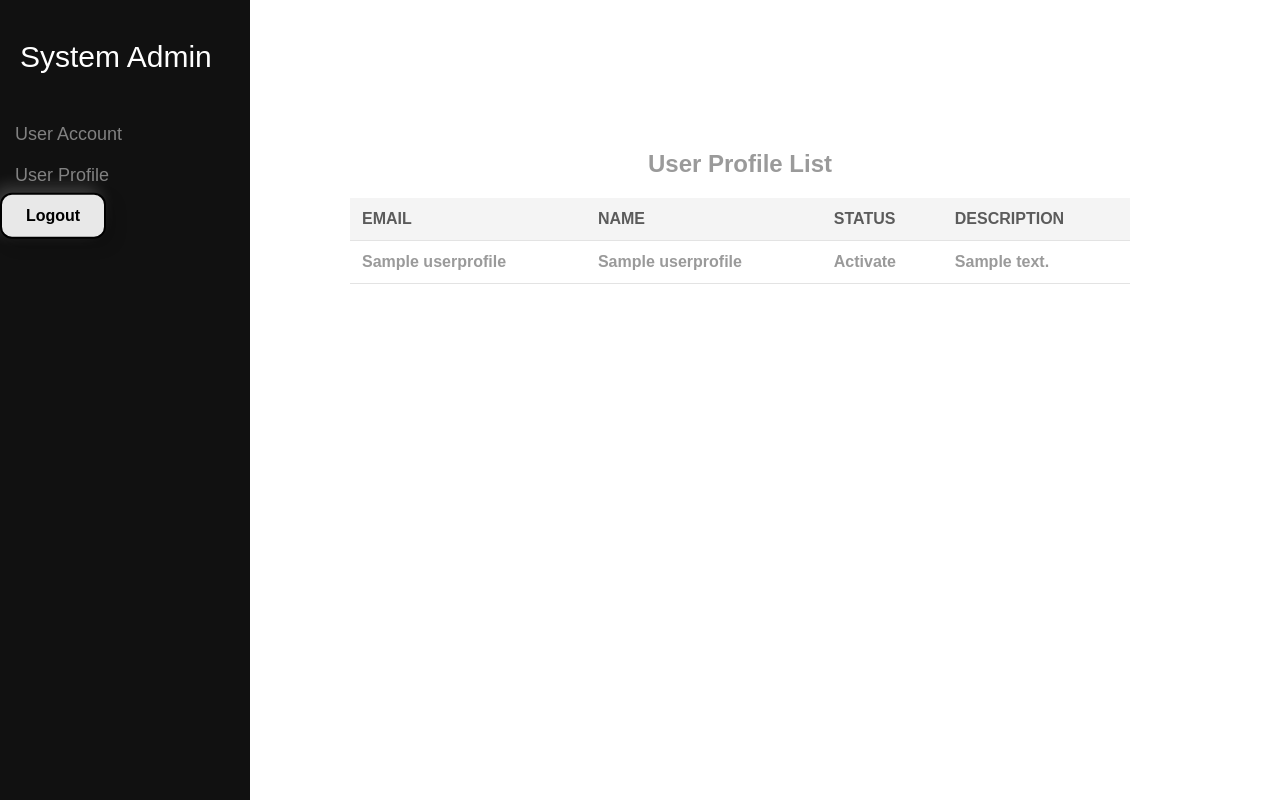
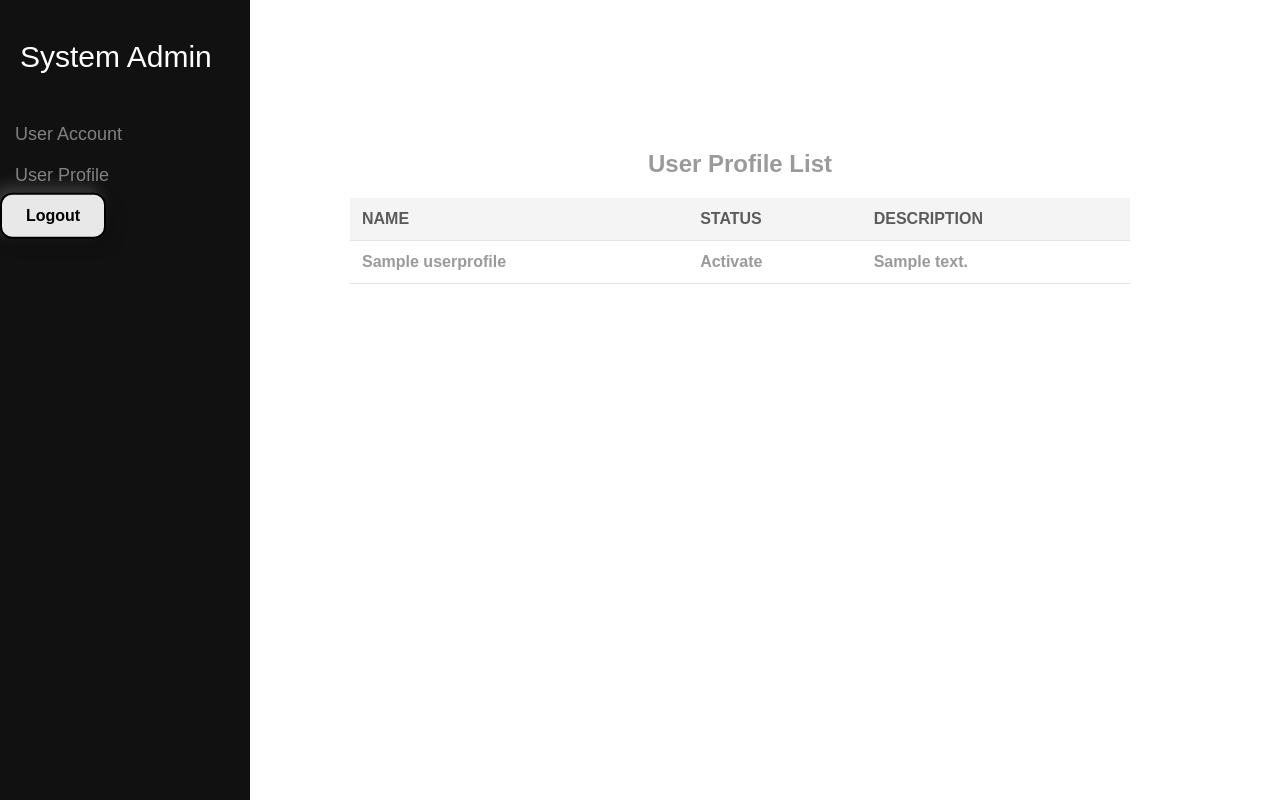
Before and after one commit to laojuaihe22/CSIT314-TeamZero, a Flask app: page /viewUserProfile in a window 1280 px wide. Run offline with Flask 3, Linux system fonts and the light colour scheme; a database or web service that is not in the repository returns one stand-in record (values such as "Sample title").

Commit message:
user profile

```diff
--- a/templates/adminViewProfile.html
+++ b/templates/adminViewProfile.html
@@ -63,7 +63,6 @@ button:hover {
 <table>
     <thead>
         <tr>
-            <th>Email</th>
             <th>Name</th>
             <th>Status</th>
             <th>Description</th>
@@ -73,8 +72,6 @@ button:hover {
     <tbody>
         {% for user in users %}
         <tr>
-            <td>{{ user.name }}</td>
-
             <td>{{ user.name }}</td>
             <td>
                 {% if user.status %}
```
